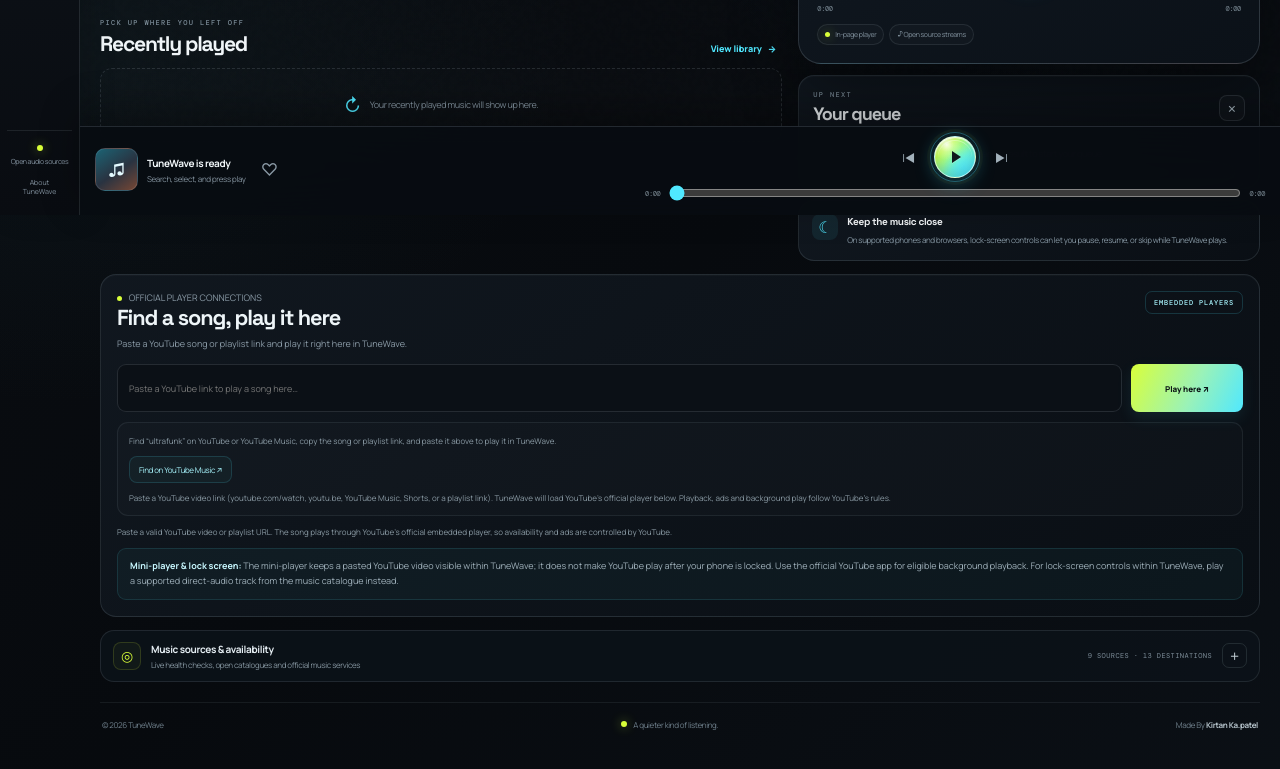
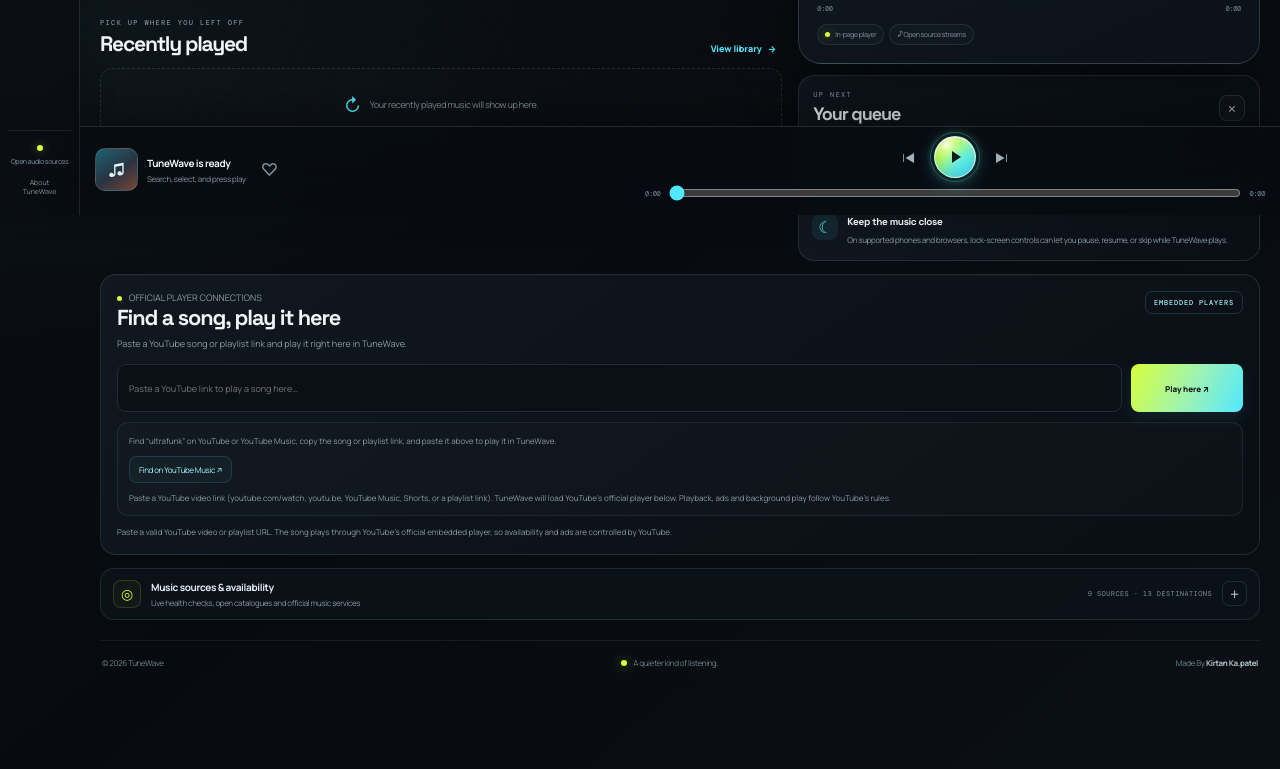
Before and after one commit to kapatelkirtan/tunewave-gtu-rwpd, a website: page index.html in a window 1280 px wide. Shown: the part 585-1354 px from the top of the page. Drawn offline with nearby package versions, Linux system fonts and the light colour scheme; no server answers.

Commit message:
Remove mini-player lock-screen note from YouTube section

```diff
--- a/index.html
+++ b/index.html
@@ -224,7 +224,6 @@
           </div>
           <p class="official-player-note" id="official-player-status" role="status" aria-live="polite">Paste a valid YouTube video or playlist URL. The song plays through YouTube’s official embedded player, so availability and ads are controlled by YouTube.</p>
           <a id="official-player-open-link" class="official-player-open-link" href="https://www.youtube.com/" target="_blank" rel="noopener noreferrer" hidden>Open this song in YouTube ↗</a>
-          <p class="official-player-background-note" id="official-player-background-note"><strong>Mini-player &amp; lock screen:</strong> The mini-player keeps a pasted YouTube video visible within TuneWave; it does not make YouTube play after your phone is locked. Use the official YouTube app for eligible background playback. For lock-screen controls within TuneWave, play a supported direct-audio track from the music catalogue instead.</p>
 
           <div id="official-player-stage" class="official-player-stage" hidden>
             <iframe id="official-player-frame" title="Official embedded music player" width="100%" height="352" frameborder="0" loading="lazy" allow="autoplay; clipboard-write; encrypted-media; fullscreen; picture-in-picture" allowfullscreen hidden></iframe>
```
